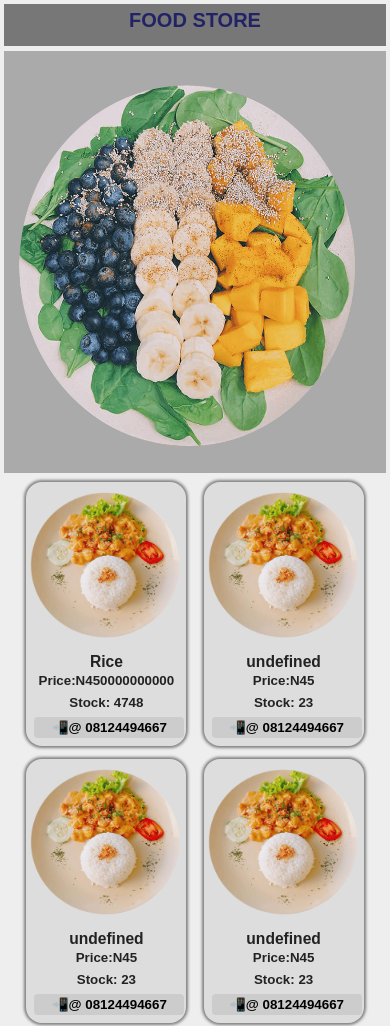
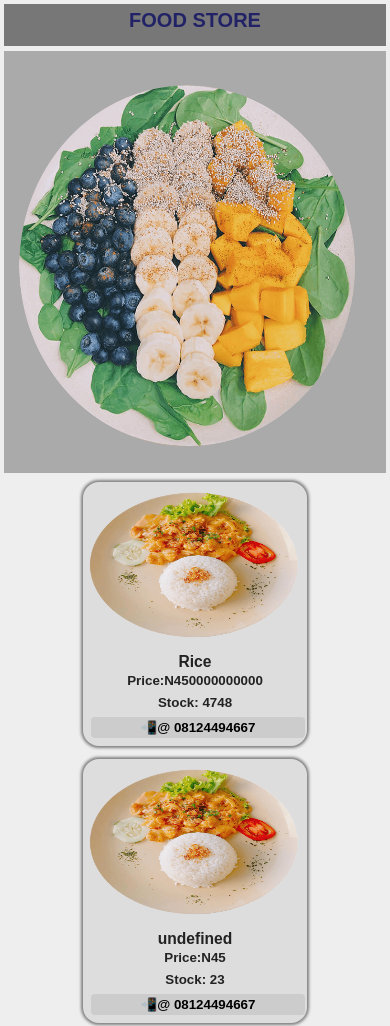
Before and after one commit to Emmany555/SHOPPING, a plain HTML site: page index.html in a window 390 px wide. Shown: the top 1026 px of the page. Drawn offline with Linux system fonts and the light colour scheme.

Commit message:
Update style.css
Width of card

```diff
--- a/style.css
+++ b/style.css
@@ -218,7 +218,7 @@ margin-bottom: 5rem;
 
 @media (max-width:700px) {
   .card{
-    width: 12em;
+    width: 14rem;
     margin: 0.2rem;
     font-size:smaller;
 
```
